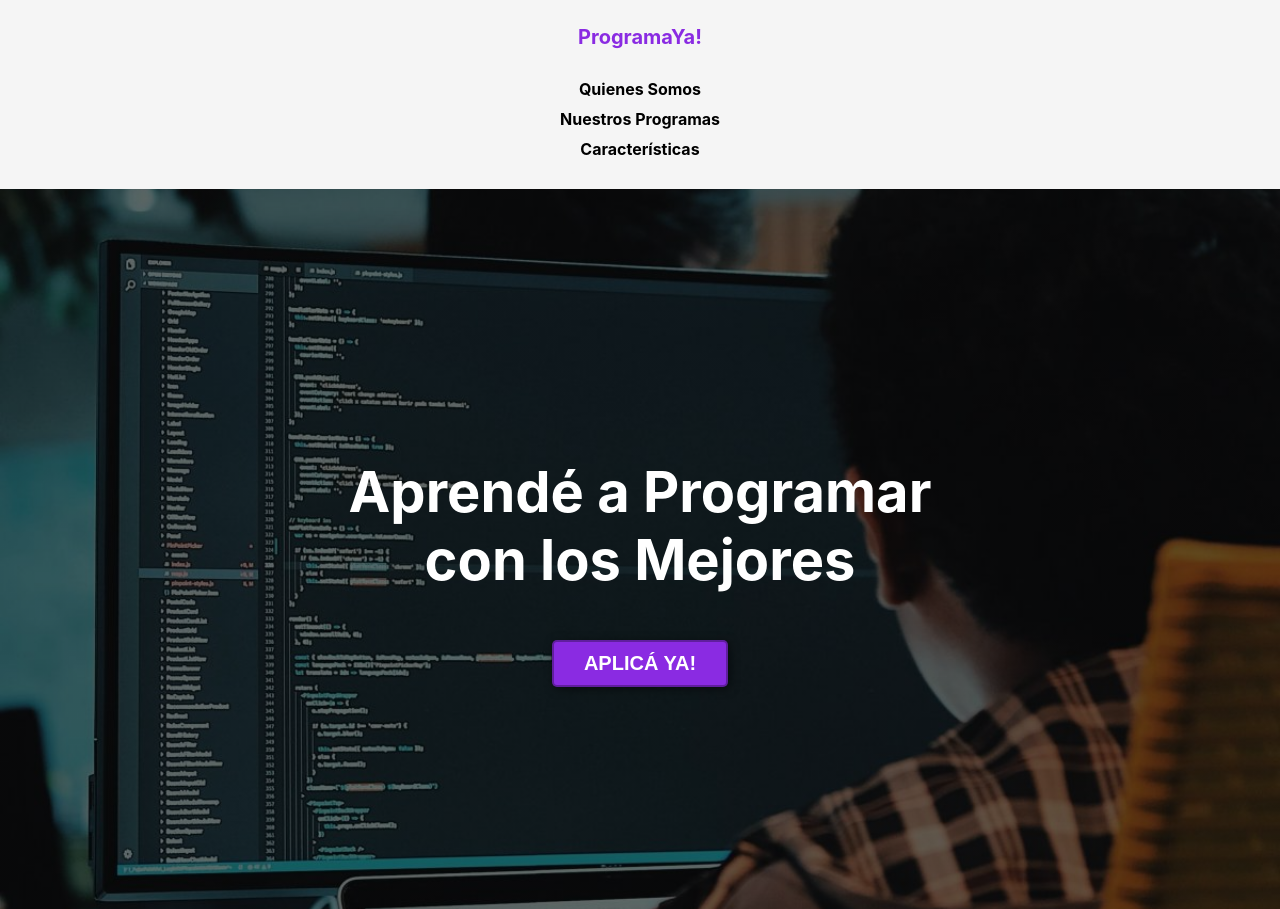
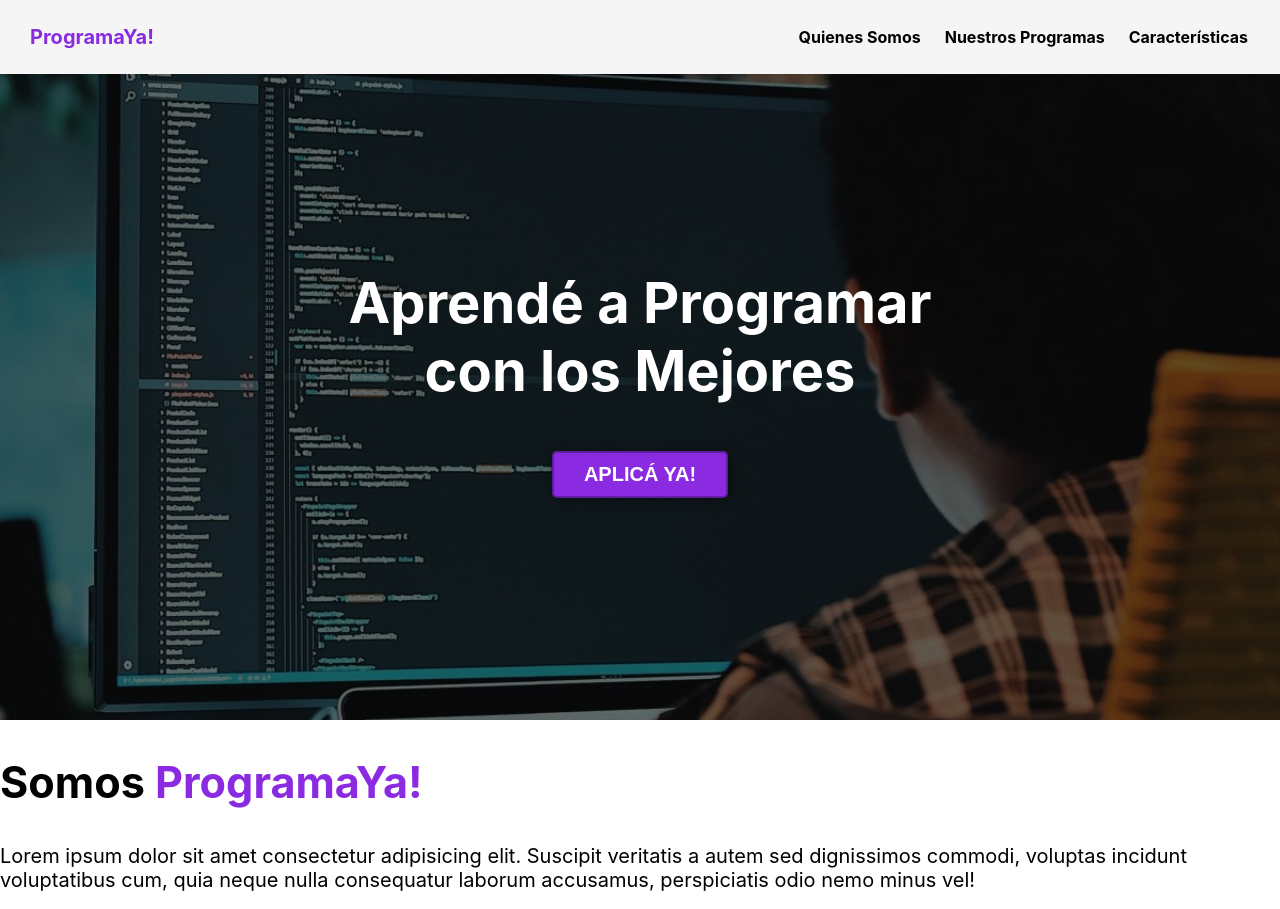
Before and after one commit to uxyorkis/Web-Responsive, a plain HTML site: page index.html in a window 1280 px wide. Shown: the top 909 px of the page. Drawn offline with Linux system fonts and the light colour scheme.

Commit message:
@media is added. The styles part for the header/ is finished

```diff
--- a/index.css
+++ b/index.css
@@ -216,3 +216,23 @@ display: flex;
 justify-content: center;
 align-items: flex-end;
 }
+
+@media (min-width: 720px) {
+
+    header {
+        position: fixed;
+        width: 100%;
+    }
+
+    header .container {
+        flex-direction: row;
+        justify-content: space-between;
+    }
+
+    header nav {
+        flex-direction: row;
+        padding-bottom: 0;
+        padding-right: 20px;
+
+    }
+}
```
